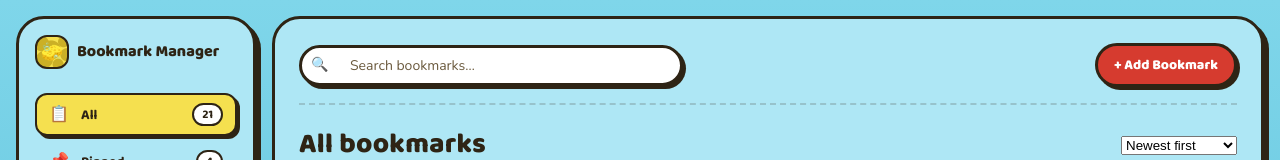
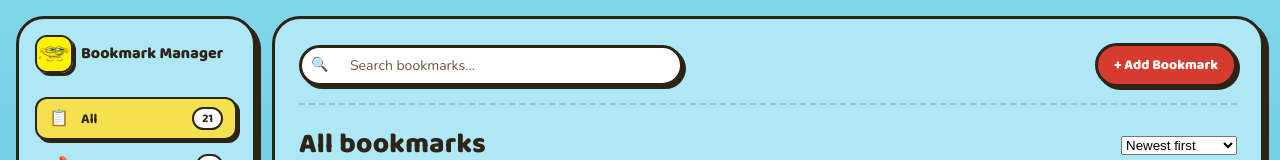
Before and after one commit to Mariam3120/React-projects, a React (Vite) app in the folder bookmark/: page / in a window 1280 px wide. Shown: the top 160 px of the page. Built offline with nearby package versions, Linux system fonts and the light colour scheme.

Commit message:
Update bookmark sidebar

```diff
--- a/bookmark/src/components/layout/Sidebar.jsx
+++ b/bookmark/src/components/layout/Sidebar.jsx
@@ -1,10 +1,13 @@
 import styles from "./Sidebar.module.css";
+import spongebob from "../../assets/s.jpeg";
 
 export function Sidebar({ children }) {
   return (
     <div className={styles.sidebar}>
       <div className={styles.logo}>
-        <span className={styles.logoMark}>🧽</span>
+        <span className={styles.logoMark}>
+          <img src={spongebob} alt="" />
+        </span>
         <span className={styles.logoText}>Bookmark Manager</span>
       </div>
 
--- a/bookmark/src/components/layout/Sidebar.module.css
+++ b/bookmark/src/components/layout/Sidebar.module.css
@@ -24,20 +24,20 @@
 }
 
 .logoMark {
-  display: grid;
-  place-items: center;
   flex-shrink: 0;
-  width: 34px;
-  height: 34px;
-  font-size: var(--font-lg);
-  line-height: 1;
+  width: 38px;
+  height: 38px;
+  overflow: hidden; /* clips the square image to the rounded corners */
 
-  /* a tiny sponge, same texture as the cards */
-  background-color: var(--color-surface);
-  background-image: var(--sponge-holes);
-  background-size: 34px 34px;
   border: var(--outline-thin);
   border-radius: var(--radius-md);
+  box-shadow: var(--shadow-sm);
+}
+
+.logoMark img {
+  width: 100%;
+  height: 100%;
+  object-fit: cover; /* fills the box without squashing the face */
 }
 
 .logoText {
```
Also changed, not shown: bookmark/src/assets/s.jpeg (added).
